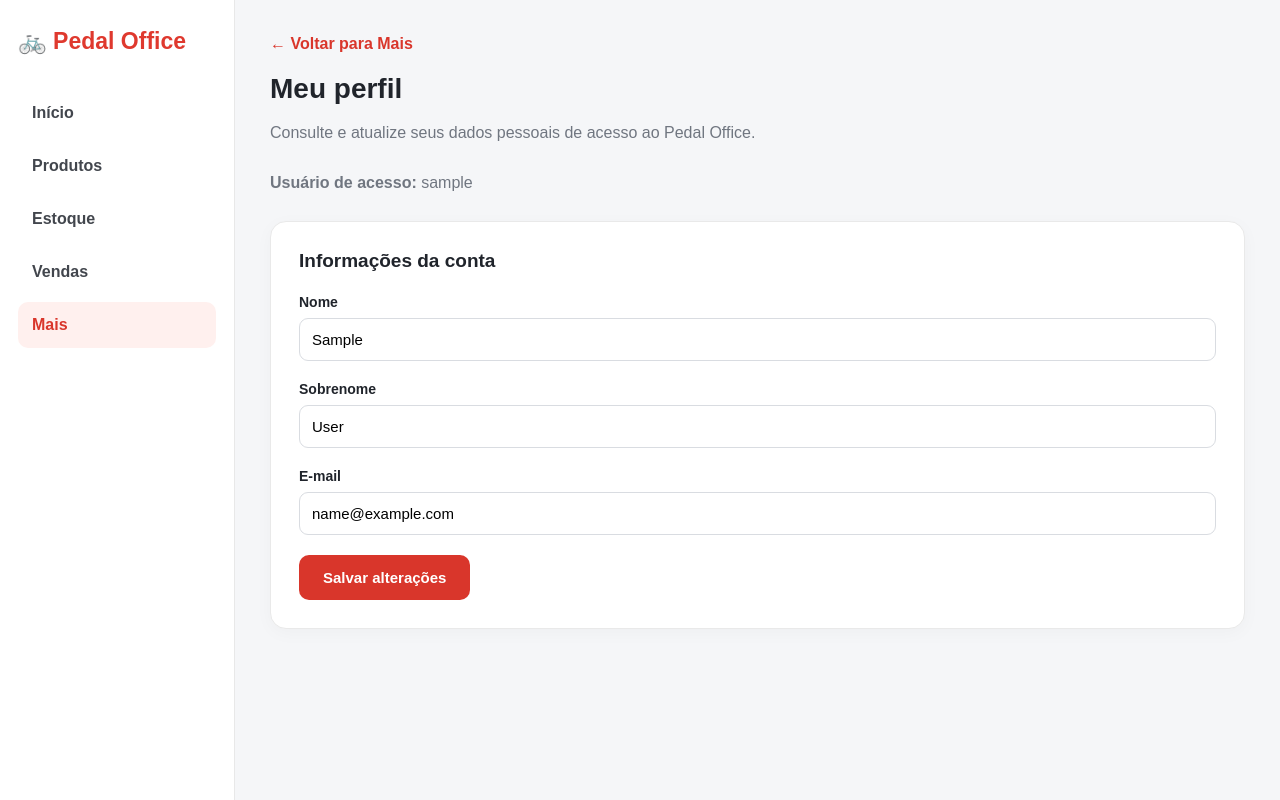
After one commit to Ronald-br/Pedal-Office, a Django app: page /perfil/ in a window 1280 px wide. The commit adds this page. Run offline with Django 5.2, Linux system fonts and the light colour scheme; the visitor is signed in with stand-in values (Sample User, id 1).

Commit message:
feat: adiciona pagina de perfil do administrador

```diff
--- a/backend/config/urls.py
+++ b/backend/config/urls.py
@@ -18,7 +18,8 @@ from core.views import (
     controle_estoque,
     mais,
     sobre_sistema,
- configuracoes_loja,
+    configuracoes_loja,
+    meu_perfil,
 )
 
 
@@ -81,6 +82,8 @@ urlpatterns = [
     # Sobre o sistema
     path('sobre/', sobre_sistema, name='sobre_sistema'),
 
+    # Meu perfil
+    path('perfil/', meu_perfil, name='meu_perfil'),
 
         # Configuracoes da loja
     path(
--- a/backend/core/forms.py
+++ b/backend/core/forms.py
@@ -4,6 +4,8 @@ from decimal import Decimal
 from django import forms
 
 from .models import Produto,Loja
+
+from django.contrib.auth import get_user_model
 
 
 class ProdutoForm(forms.ModelForm):
@@ -209,3 +211,32 @@ class LojaForm(forms.ModelForm):
 
 
         return dados
+
+
+class PerfilForm(forms.ModelForm):
+    class Meta:
+        model = get_user_model()
+
+        fields = [
+            'first_name',
+            'last_name',
+            'email',
+        ]
+
+        labels = {
+            'first_name': 'Nome',
+            'last_name': 'Sobrenome',
+            'email': 'E-mail',
+        }
+
+        widgets = {
+            'first_name': forms.TextInput(attrs={
+                'placeholder': 'Digite seu nome',
+            }),
+            'last_name': forms.TextInput(attrs={
+                'placeholder': 'Digite seu sobrenome',
+            }),
+            'email': forms.EmailInput(attrs={
+                'placeholder': 'Digite seu e-mail',
+            }),
+        }
--- a/backend/core/views.py
+++ b/backend/core/views.py
@@ -9,7 +9,7 @@ from django.shortcuts import render, redirect, get_object_or_404
 from django.utils import timezone
 from django.views.decorators.http import require_POST
 
-from .forms import ProdutoForm, VendaForm, LojaForm
+from .forms import ProdutoForm, VendaForm, LojaForm, PerfilForm
 from .models import Produto, Loja, Venda, MovimentacaoEstoque
 from .services import (
     registrar_venda,
@@ -669,3 +669,29 @@ def configuracoes_loja(request):
             'loja': loja,
         }
     )
+
+# ==========================================================
+# MEU PERFIL DO ADMINISTRADOR
+# ==========================================================
+
+@login_required(login_url='login')
+@user_passes_test(lambda user: user.is_staff, login_url='login')
+def meu_perfil(request):
+    if request.method == 'POST':
+        form = PerfilForm(request.POST, instance=request.user)
+
+        if form.is_valid():
+            form.save()
+            messages.success(
+                request,
+                'Seu perfil foi atualizado com sucesso!'
+            )
+            return redirect('meu_perfil')
+    else:
+        form = PerfilForm(instance=request.user)
+
+    return render(
+        request,
+        'core/meu_perfil.html',
+        {'form': form}
+    )
--- a/frontend/templates/core/mais.html
+++ b/frontend/templates/core/mais.html
@@ -471,18 +471,18 @@
 
             <section class="opcoes" aria-label="Opções do sistema">
 
-                <button class="opcao" type="button" disabled>
+                <a class="opcao" href="{% url 'meu_perfil' %}">
         <span class="opcao-icone">
             <i class="bi bi-person-circle"></i>
         </span>
 
         <span class="opcao-texto">
             <strong>Meu perfil</strong>
-                        <small>Dados da conta — em breve</small>
+            <small>Visualizar e editar meus dados</small>
         </span>
 
         <i class="bi bi-chevron-right opcao-seta"></i>
-                </button>
+    </a>
 
                <a class="opcao" href="{% url 'configuracoes_loja' %}">
                 <span class="opcao-icone">
--- /dev/null
+++ b/frontend/templates/core/meu_perfil.html
@@ -0,0 +1,300 @@
+
+<!DOCTYPE html>
+<html lang="pt-br">
+<head>
+    <meta charset="UTF-8">
+    <meta name="viewport" content="width=device-width, initial-scale=1.0">
+    <title>Meu Perfil | Pedal Office</title>
+
+    <style>
+        * {
+            box-sizing: border-box;
+        }
+
+        body {
+            margin: 0;
+            background: #f5f6f8;
+            color: #20242b;
+            font-family: Arial, sans-serif;
+        }
+
+        .sidebar {
+            position: fixed;
+            top: 0;
+            left: 0;
+            bottom: 0;
+            width: 235px;
+            padding: 28px 18px;
+            background: #fff;
+            border-right: 1px solid #e8e8e8;
+        }
+
+        .marca {
+            color: #df392e;
+            font-size: 23px;
+            font-weight: 800;
+            margin-bottom: 35px;
+        }
+
+        .menu-link {
+            display: block;
+            padding: 14px;
+            margin-bottom: 7px;
+            border-radius: 10px;
+            color: #42464d;
+            text-decoration: none;
+            font-weight: 600;
+        }
+
+        .menu-link:hover,
+        .menu-link.ativo {
+            background: #fff0ee;
+            color: #d9362b;
+        }
+
+        .conteudo {
+            max-width: 1050px;
+            margin-left: 235px;
+            padding: 35px;
+        }
+
+        .voltar {
+            display: inline-block;
+            margin-bottom: 20px;
+            color: #d9362b;
+            text-decoration: none;
+            font-weight: 700;
+        }
+
+        h1 {
+            font-size: 28px;
+            margin: 0 0 9px;
+        }
+
+        .descricao {
+            color: #707680;
+            margin-bottom: 26px;
+            line-height: 1.5;
+        }
+
+        .cartao {
+            background: #fff;
+            border: 1px solid #e9e9e9;
+            border-radius: 16px;
+            padding: 28px;
+            box-shadow: 0 4px 18px rgba(0,0,0,.03);
+        }
+
+        .cartao h2 {
+            font-size: 19px;
+            margin-top: 0;
+            margin-bottom: 22px;
+        }
+
+        .campo {
+            margin-bottom: 20px;
+        }
+
+        .campo label {
+            display: block;
+            font-weight: 700;
+            font-size: 14px;
+            margin-bottom: 8px;
+        }
+
+        .campo input {
+            width: 100%;
+            padding: 12px;
+            border: 1px solid #d9dce1;
+            border-radius: 9px;
+            font-size: 15px;
+            background: #fff;
+        }
+
+        .campo input:focus {
+            outline: 2px solid #f4b0a9;
+            border-color: #d9362b;
+        }
+
+        .campo input[type="file"] {
+            padding: 10px;
+        }
+
+        .logo-atual {
+            display: block;
+            max-width: 150px;
+            max-height: 110px;
+            object-fit: contain;
+            margin: 10px 0 16px;
+        }
+
+        .erro {
+            color: #bd2929;
+            font-size: 13px;
+            margin-top: 6px;
+        }
+
+        .mensagem {
+            background: #e9f8ee;
+            border: 1px solid #bce6c8;
+            color: #176c35;
+            padding: 13px;
+            border-radius: 9px;
+            margin-bottom: 20px;
+        }
+
+        .salvar {
+            background: #d9362b;
+            color: #fff;
+            border: none;
+            border-radius: 10px;
+            padding: 14px 24px;
+            font-size: 15px;
+            font-weight: 700;
+            cursor: pointer;
+        }
+
+        .salvar:hover {
+            background: #bd2b22;
+        }
+
+        .mobile-nav {
+            display: none;
+        }
+
+        @media (max-width: 768px) {
+            .sidebar {
+                display: none;
+            }
+
+            .conteudo {
+                margin-left: 0;
+                padding: 22px 15px 100px;
+            }
+
+            h1 {
+                font-size: 23px;
+            }
+
+            .cartao {
+                padding: 20px;
+            }
+
+            .salvar {
+                width: 100%;
+            }
+
+            .mobile-nav {
+                display: grid;
+                grid-template-columns: repeat(5, minmax(0, 1fr));
+                position: fixed;
+                bottom: 0;
+                left: 0;
+                right: 0;
+                background: #fff;
+                border-top: 1px solid #e6e6e6;
+                padding: 13px 4px;
+                z-index: 10;
+            }
+
+            .mobile-nav a {
+                text-align: center;
+                text-decoration: none;
+                color: #626873;
+                font-size: 12px;
+                font-weight: 700;
+            }
+
+            .mobile-nav a.ativo {
+                color: #d9362b;
+            }
+        }
+    </style>
+</head>
+
+<body>
+
+    <aside class="sidebar">
+        <div class="marca">🚲 Pedal Office</div>
+
+        <nav>
+            <a class="menu-link" href="{% url 'dashboard' %}">Início</a>
+            <a class="menu-link" href="{% url 'produtos' %}">Produtos</a>
+            <a class="menu-link" href="{% url 'controle_estoque' %}">Estoque</a>
+            <a class="menu-link" href="{% url 'vendas' %}">Vendas</a>
+            <a class="menu-link ativo" href="{% url 'mais' %}">Mais</a>
+        </nav>
+    </aside>
+
+    <main class="conteudo">
+
+        <a class="voltar" href="{% url 'mais' %}">
+            ← Voltar para Mais
+        </a>
+
+        <h1>Meu perfil</h1>
+
+        <p class="descricao">
+        Consulte e atualize seus dados pessoais de acesso ao Pedal Office.
+        </p>
+
+        <p class="descricao">
+        <strong>Usuário de acesso:</strong> {{ request.user.username }}
+        </p>
+
+        {% if messages %}
+            {% for message in messages %}
+                <div class="mensagem">{{ message }}</div>
+            {% endfor %}
+        {% endif %}
+
+        <section class="cartao">
+
+            <h2>Informações da conta</h2>
+
+            <form method="post">
+                {% csrf_token %}
+
+                {% if form.non_field_errors %}
+                    <div class="erro">
+                        {{ form.non_field_errors }}
+                    </div>
+                {% endif %}
+
+                {% for campo in form %}
+                    <div class="campo">
+
+                        <label for="{{ campo.id_for_label }}">
+                            {{ campo.label }}
+                        </label>
+
+
+                        {{ campo }}
+
+                        {% for erro in campo.errors %}
+                            <div class="erro">{{ erro }}</div>
+                        {% endfor %}
+
+                    </div>
+                {% endfor %}
+
+                <button type="submit" class="salvar">
+                    Salvar alterações
+                </button>
+
+            </form>
+
+        </section>
+
+    </main>
+
+    <nav class="mobile-nav">
+        <a href="{% url 'dashboard' %}">Início</a>
+        <a href="{% url 'produtos' %}">Produtos</a>
+        <a href="{% url 'controle_estoque' %}">Estoque</a>
+        <a href="{% url 'vendas' %}">Vendas</a>
+        <a href="{% url 'mais' %}" class="ativo">Mais</a>
+    </nav>
+
+</body>
+</html>
```
Lines whose indentation alone changed are shown as unchanged.
